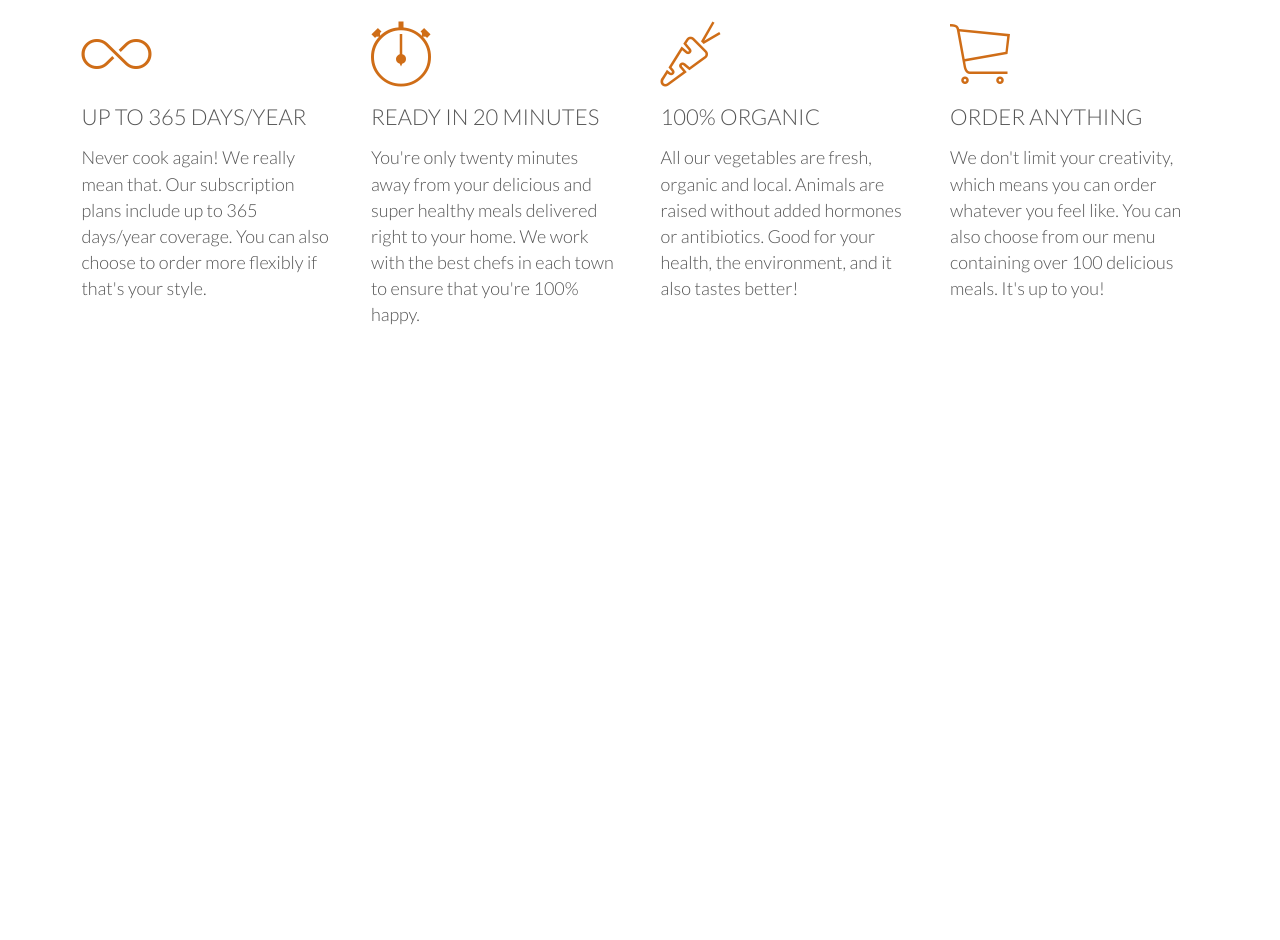
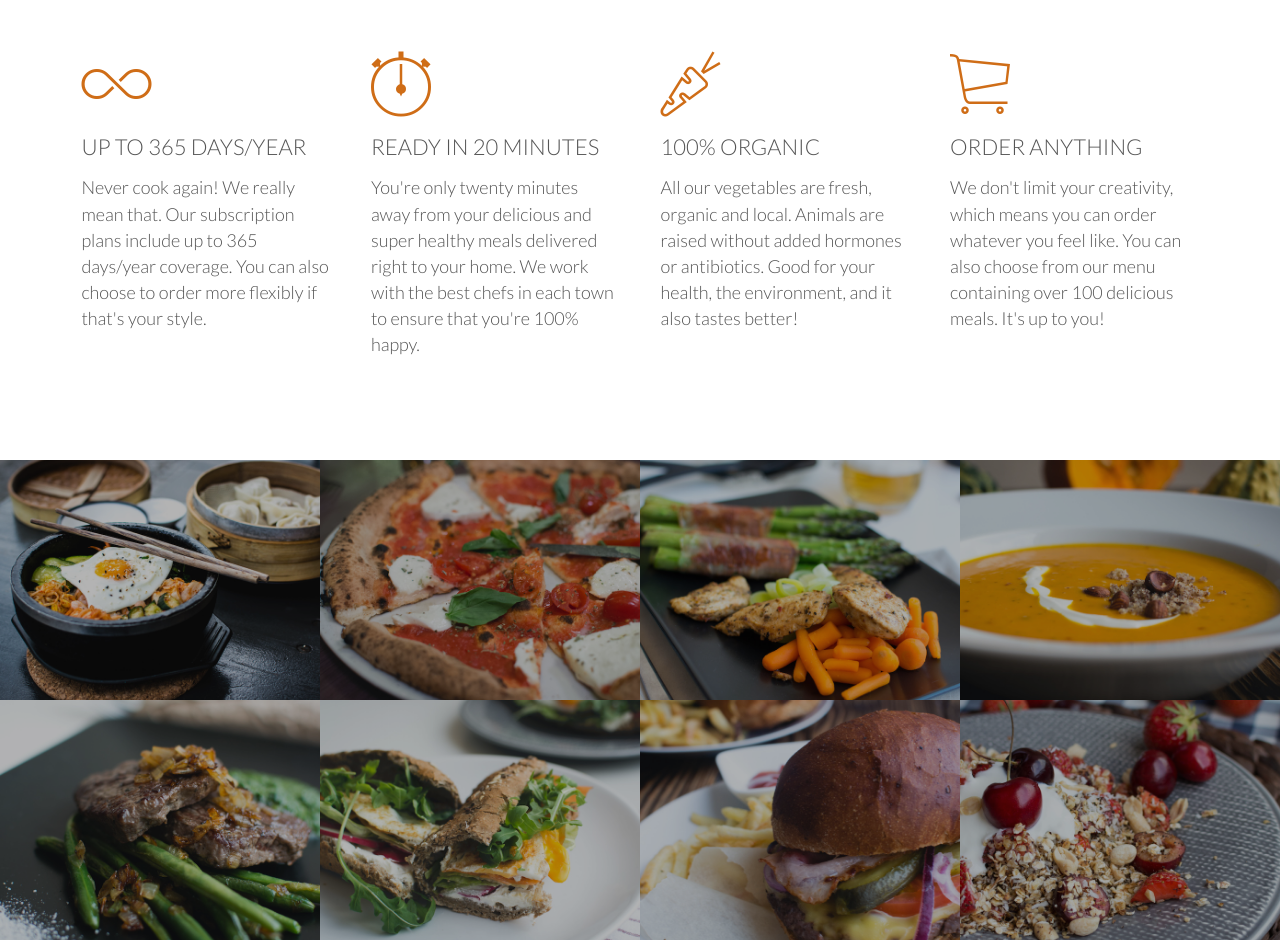
Before and after one commit to NathanNNguyen/Omnifood, a plain HTML site: page index.html in a window 1280 px wide. Shown: the part 1050-1990 px from the top of the page. Before the commit the page ends 1480 px from the top, so only its background shows below. Drawn offline with Linux system fonts and the light colour scheme.

Commit message:
add meals

```diff
--- a/Resources/css/style.css
+++ b/Resources/css/style.css
@@ -233,3 +233,53 @@ input[type=submit]:active{
     vertical-align: middle;
     margin-top: -4px;
 }
+
+/* -------FEATURES------ */
+
+.section-features .long-copy {
+    margin-bottom: 30px;
+}
+
+
+/* -------MEALS------ */
+
+.section-meals {
+    padding: 0;
+}
+
+.meal-showcase {
+    list-style: none;
+    width: 100%;
+}
+
+.meal-showcase li {
+    display: block;
+    float: left;
+    width: 25%;
+}
+
+.meal-photo {
+    width: 100%;
+    margin: 0;
+    overflow: hidden;
+    background-color: #000;
+}
+
+.meal-photo img {
+    opacity: 0.7;
+    width: 100%;
+    height: auto;
+    -webkit-transform: scale(1.15);
+    transform: scale(1.15);
+    -webkit-transition: opacity .5s, -webkit-transform .5s;
+    transition: opacity .5s, -webkit-transform .5s;
+    transition: transform .5s, opacity .5s;
+    transition: transform .5s, opacity .5s, -webkit-transform .5s;
+}
+
+
+.meal-photo img:hover {
+    opacity: 1;
+    -webkit-transform: scale(1.03);
+    transform: scale(1.03);
+}
--- a/index.html
+++ b/index.html
@@ -74,6 +74,53 @@
             </div>
         </section>
 
+        <section class="section-meals">
+            <ul class="meal-showcase clear-fix">
+                <li>
+                    <figure class="meal-photo">
+                        <img src="Resources/img/1.jpg" alt="Korean bibimbap with egg and vegetables">
+                    </figure>
+                </li>
+                <li>
+                    <figure class="meal-photo">
+                        <img src="Resources/img/2.jpg" alt="Simple italian pizza with cherry tomatoes">
+                    </figure>
+                </li>
+                <li>
+                    <figure class="meal-photo">
+                        <img src="Resources/img/3.jpg" alt="Chicken breast steak with vegetables">
+                    </figure>
+                </li>
+                <li>
+                    <figure class="meal-photo">
+                        <img src="Resources/img/4.jpg" alt="Autumn pumpkin soup">
+                    </figure>
+                </li>
+            </ul>
+            <ul class="meal-showcase clear-fix">
+                <li>
+                    <figure class="meal-photo">
+                        <img src="Resources/img/5.jpg" alt="Paleo beef steak with vegetables">
+                    </figure>
+                </li>
+                <li>
+                    <figure class="meal-photo">
+                        <img src="Resources/img/6.jpg" alt="Healthy baguette with egg and vegetables">
+                    </figure>
+                </li>
+                <li>
+                    <figure class="meal-photo">
+                        <img src="Resources/img/7.jpg" alt="Burger with cheddar and bacon">
+                    </figure>
+                </li>
+                <li>
+                    <figure class="meal-photo">
+                        <img src="Resources/img/8.jpg" alt="Granola with cherries and strawberries">
+                    </figure>
+                </li>
+            </ul>
+        </section>
+
 
     </body>
 </html>
```
